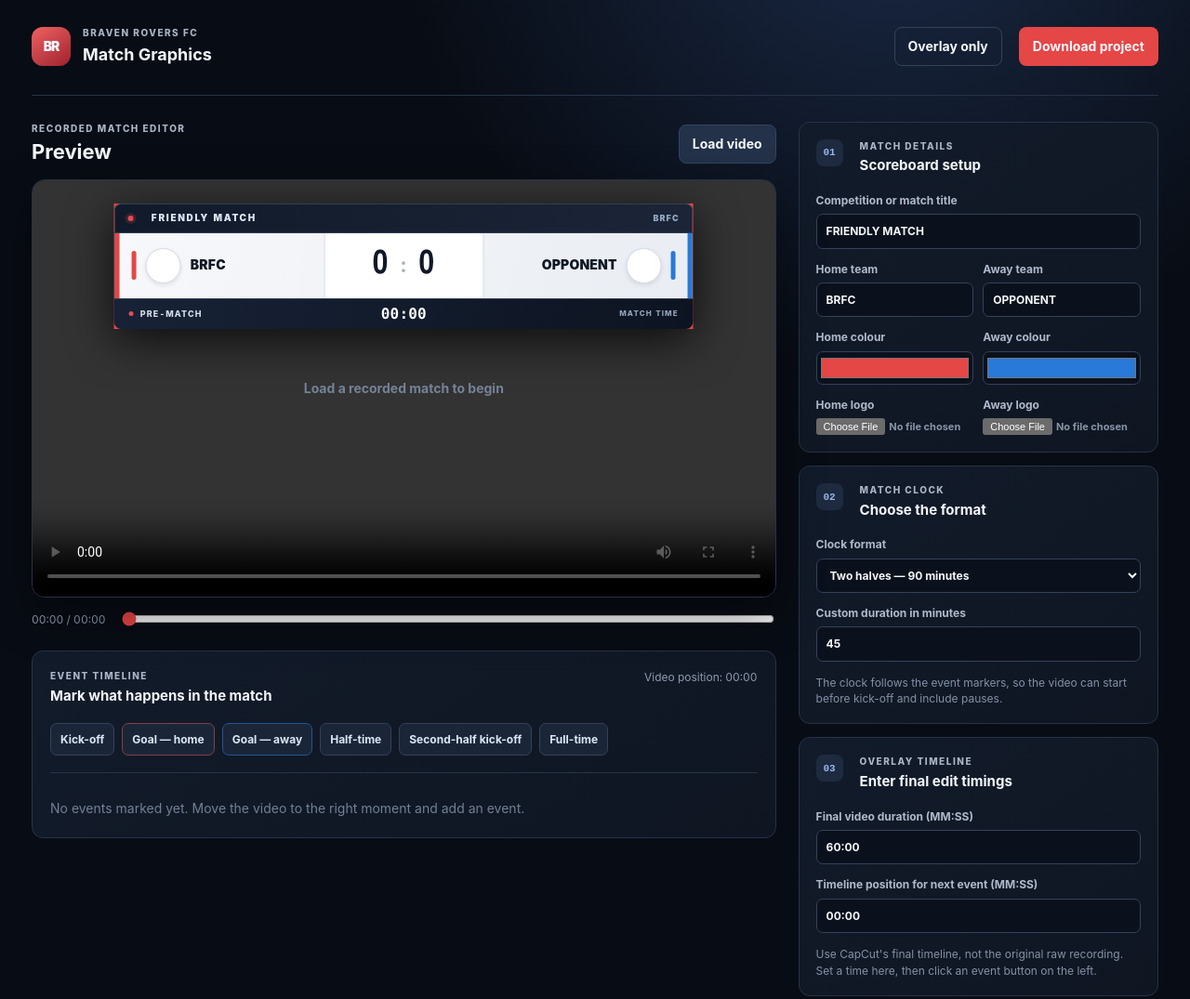
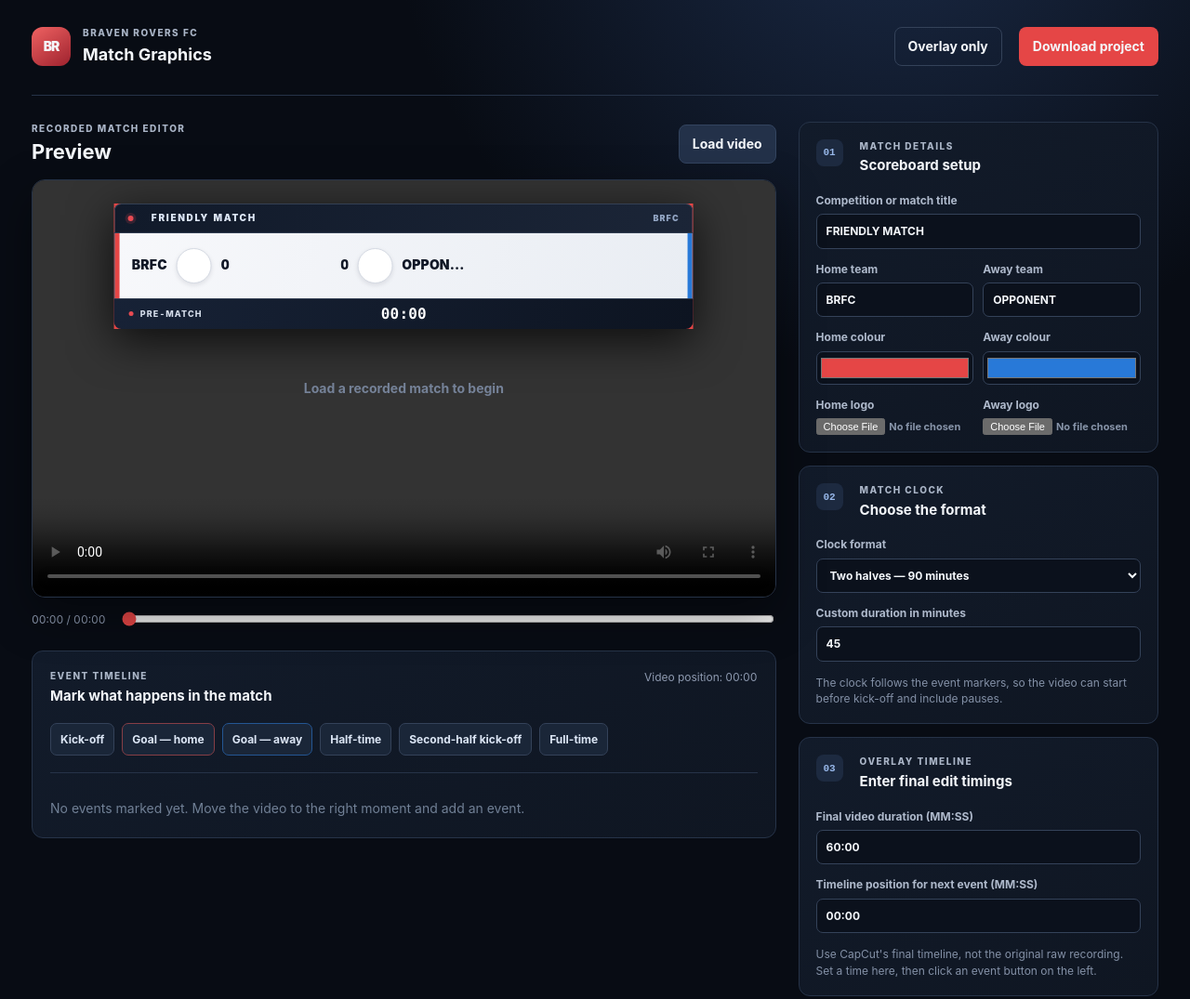
Before and after one commit to khusairy/brfc-match-graphics, a plain HTML site: page index.html in a window 1280 px wide. Shown: the top 1075 px of the page at 93% size. Drawn offline with Linux system fonts and the light colour scheme.

Commit message:
Use compact broadcast scorebug layout (index.html)

```diff
--- a/index.html
+++ b/index.html
@@ -42,18 +42,14 @@
               <div class="scorebug-title"><span class="scorebug-live-dot"></span><span id="overlayTitle">FRIENDLY MATCH</span><span class="scorebug-title-brand">BRFC</span></div>
               <div class="scorebug-main">
                 <div class="team team-home">
-                  <span class="team-colour team-colour-home"></span><span class="team-logo-shell"><img id="homeLogoPreview" class="team-logo" alt="Home team logo" hidden /></span>
-                  <span id="homeNamePreview">BRFC</span>
+                  <span class="team-code" id="homeNamePreview">BRFC</span><span class="team-logo-shell"><img id="homeLogoPreview" class="team-logo" alt="Home team logo" hidden /></span><span class="team-score" id="homeScorePreview">0</span>
                 </div>
-                <div class="score"><span id="homeScorePreview">0</span><span class="score-divider">:</span><span id="awayScorePreview">0</span></div>
                 <div class="team team-away">
-                  <span id="awayNamePreview">OPPONENT</span>
-                  <span class="team-logo-shell"><img id="awayLogoPreview" class="team-logo" alt="Away team logo" hidden /></span><span class="team-colour team-colour-away"></span>
+                  <span class="team-score" id="awayScorePreview">0</span><span class="team-logo-shell"><img id="awayLogoPreview" class="team-logo" alt="Away team logo" hidden /></span><span class="team-code" id="awayNamePreview">OPPONENT</span>
                 </div>
               </div>
               <div class="scorebug-footer">
-                <span class="match-status"><span class="status-indicator"></span><span id="matchStatusPreview">PRE-MATCH</span></span>
-                <strong id="clockPreview">00:00</strong><span class="clock-label">MATCH TIME</span>
+                <span class="match-status"><span class="status-indicator"></span><span id="matchStatusPreview">PRE-MATCH</span></span><strong id="clockPreview">00:00</strong>
               </div>
             </div>
             <div class="empty-video" id="emptyVideo">Load a recorded match to begin</div>
```
